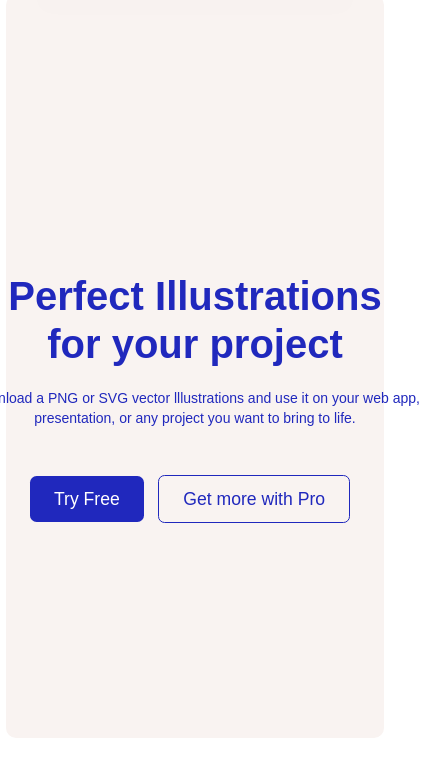
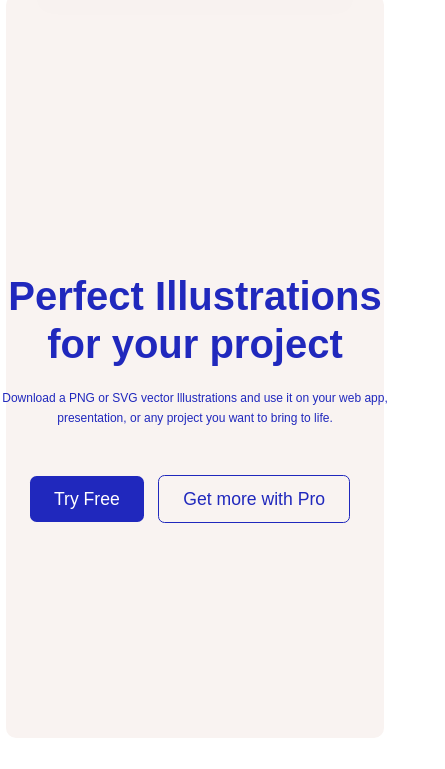
Before and after one commit to ShiraPhoo/Blend_Illustrations, a plain HTML site: page index.html in a window 390 px wide. Shown: the part 75-844 px from the top of the page, 445 px wide, since content can reach past the window. Drawn offline with nearby package versions, Linux system fonts and the light colour scheme; files whose address does not match are found by name; a web font is replaced by a local one.

Commit message:
Update style.css

```diff
--- a/style.css
+++ b/style.css
@@ -804,12 +804,13 @@ a {
     margin-top: -200px;
   }
   .col-1 p {
-    font-size: 14px;
+    font-size: 12px;
     line-height: 20px;
-    width: 500px;
+    width: 450px;
     padding-top: 20px;
     margin: 0 auto;
   }
+
   .col-2 {
     margin-top: 10px;
   }
```
